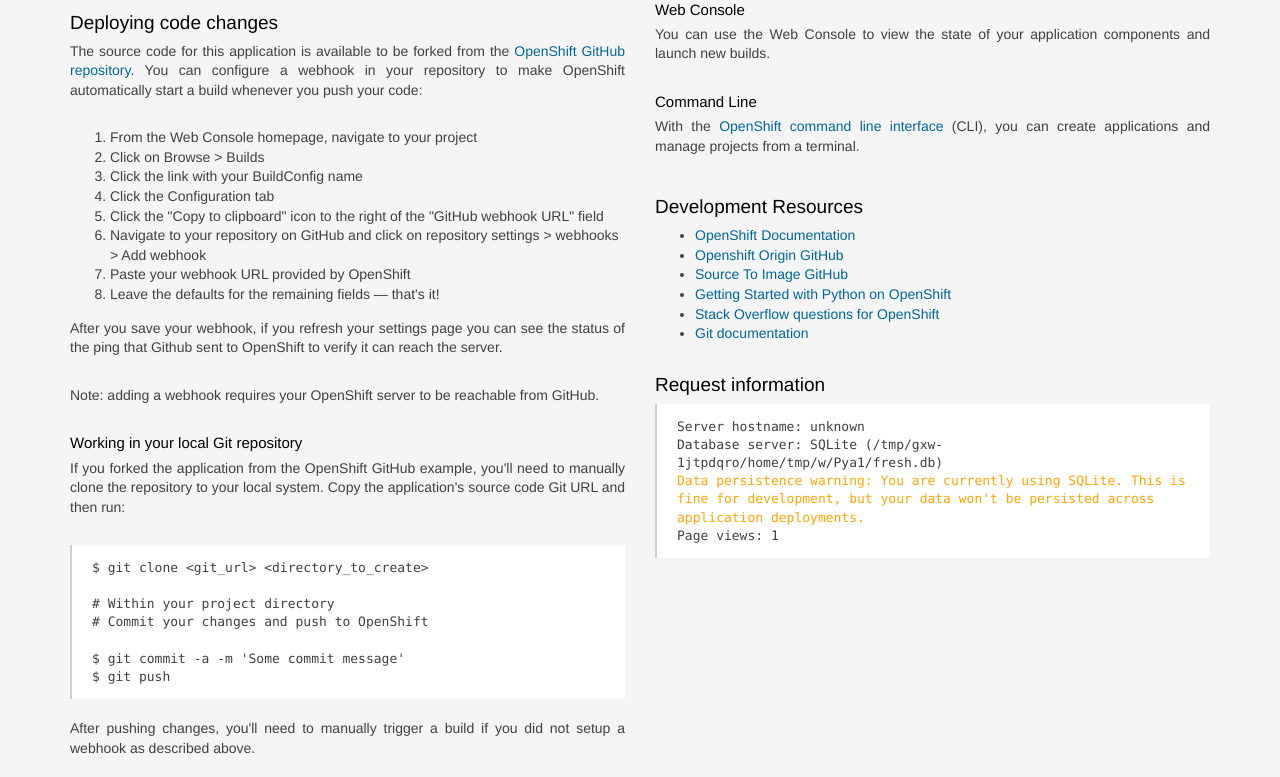
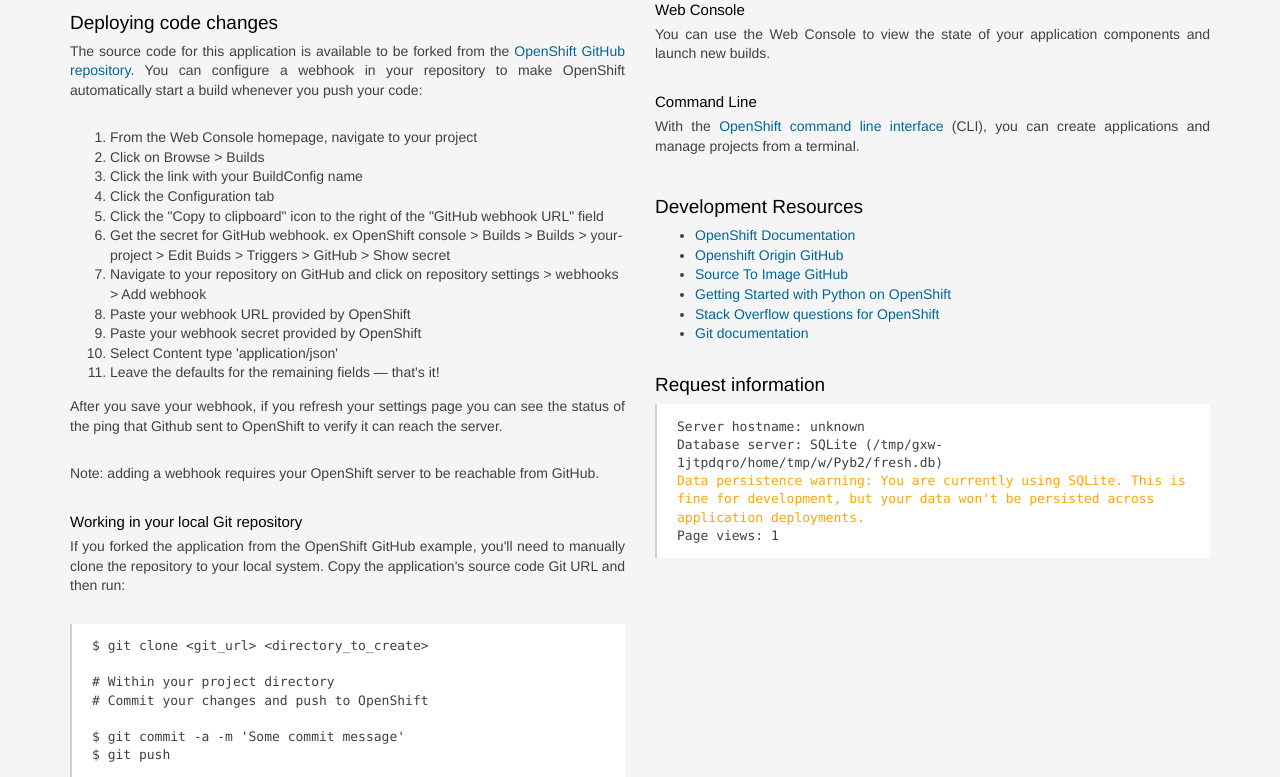
Before and after one commit to xscottx/learn-openshift, a Django app: page / in a window 1280 px wide. Shown: the part 235-1012 px from the top of the page. Run offline with Django 3.2, Linux system fonts and the light colour scheme; data comes from the database, SQL or seed files in the repository; some libraries are stand-ins or nearby versions.

Commit message:
chore: updated instructions for webhook

```diff
--- a/django-ex/welcome/templates/welcome/index.html
+++ b/django-ex/welcome/templates/welcome/index.html
@@ -234,8 +234,11 @@ pre {
   <li>Click the link with your BuildConfig name</li>
   <li>Click the Configuration tab</li>
   <li>Click the "Copy to clipboard" icon to the right of the "GitHub webhook URL" field</li>
+  <li>Get the secret for GitHub webhook. ex OpenShift console > Builds > Builds > your-project > Edit Buids > Triggers > GitHub > Show secret</li>
   <li>Navigate to your repository on GitHub and click on repository settings &gt; webhooks &gt; Add webhook</li>
   <li>Paste your webhook URL provided by OpenShift</li>
+  <li>Paste your webhook secret provided by OpenShift</li>
+  <li>Select Content type 'application/json'</li>
   <li>Leave the defaults for the remaining fields &mdash; that's it!</li>
 </ol>
 <p>After you save your webhook, if you refresh your settings page you can see the status of the ping that Github sent to OpenShift to verify it can reach the server.</p>
```
